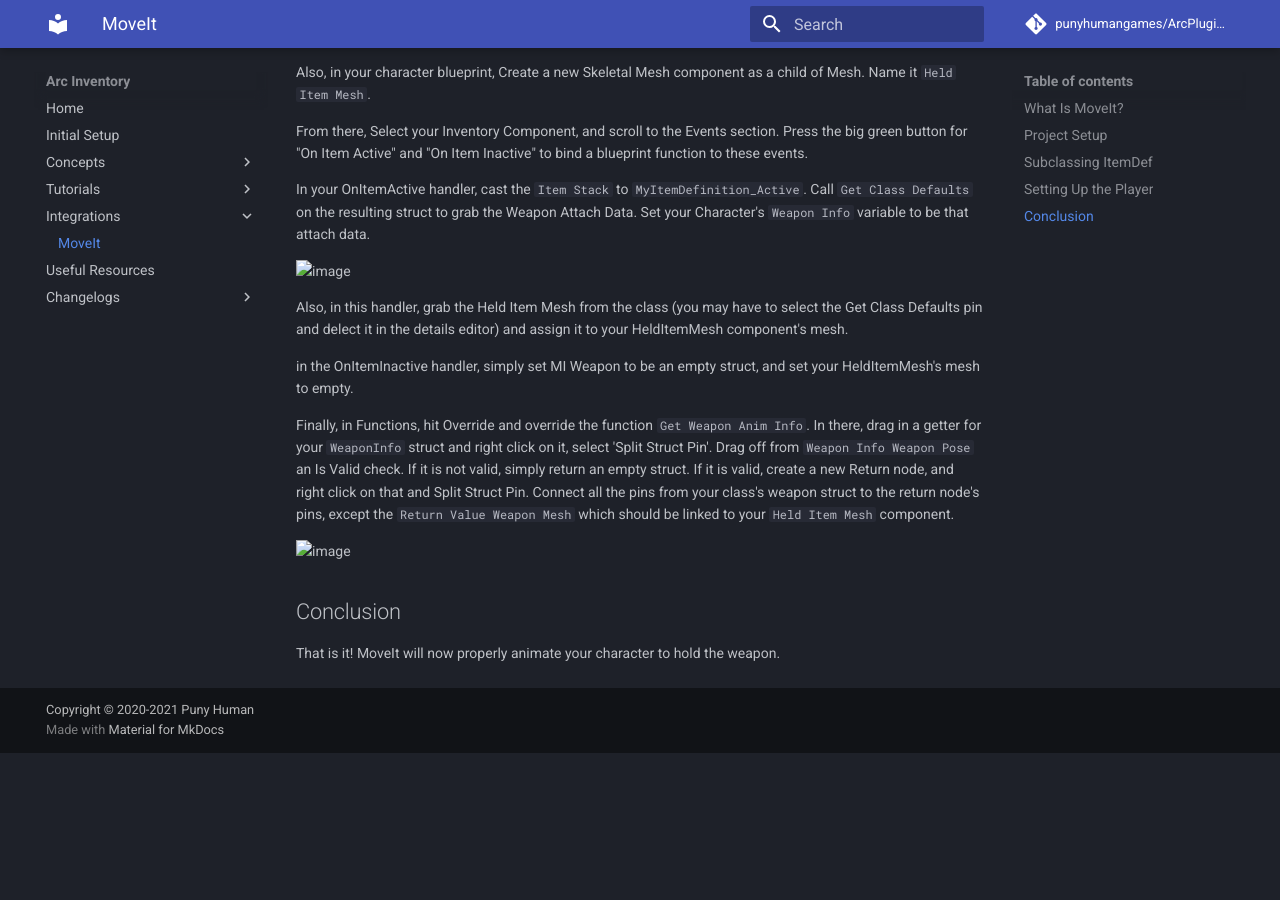
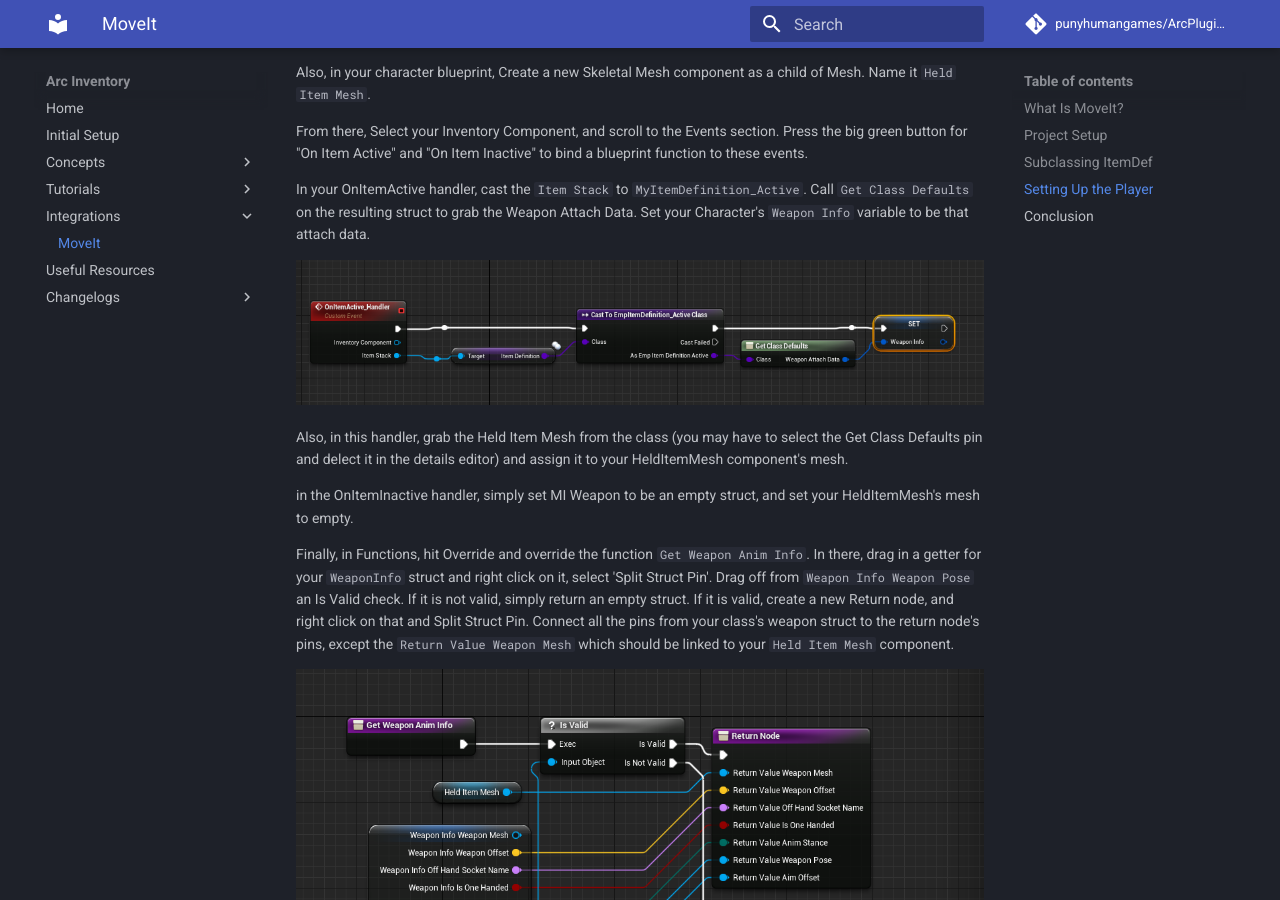
Before and after one commit to punyhumangames/ArcPluginsDocumentation, an MkDocs documentation site: the page built from docs/arcinventory/integrations/moveit.md, in a window 1280 px wide and 900 px high, scrolled down 1693 px. Built offline with MkDocs 1.6.1 and Material for MkDocs 9.7.7, drawn with Linux system fonts in a browser that asks for light colours; before the commit the page ends 2446 px from its top, so only the background shows below that.

Commit message:
fix broken images

```diff
--- a/docs/arcinventory/integrations/moveit.md
+++ b/docs/arcinventory/integrations/moveit.md
@@ -66,7 +66,7 @@
 
 In your OnItemActive handler, cast the `Item Stack` to `MyItemDefinition_Active`.  Call `Get Class Defaults` on the resulting struct to grab the Weapon Attach Data.  Set your Character's `Weapon Info` variable to be that attach data.
 
-![image](../img/miint/onitemactive.png)
+![image](../../img/miint/onitemactive.png)
 
 Also, in this handler, grab the Held Item Mesh from the class (you may have to select the Get Class Defaults pin and delect it in the details editor) and assign it to your HeldItemMesh component's mesh.
 
@@ -74,7 +74,7 @@
 
 Finally, in Functions, hit Override and override the function `Get Weapon Anim Info`.  In there, drag in a getter for your `WeaponInfo` struct and right click on it, select 'Split Struct Pin'. Drag off from `Weapon Info Weapon Pose` an Is Valid check.  If it is not valid, simply return an empty struct.  If it is valid, create a new Return node, and right click on that and Split Struct Pin.  Connect all the pins from your class's weapon struct to the return node's pins, except the `Return Value Weapon Mesh` which should be linked to your `Held Item Mesh` component.
 
-![image](../img/miint/getweaponaniminfo.png)
+![image](../../img/miint/getweaponaniminfo.png)
 
 
 ## Conclusion
```
Also changed, not shown: docs/arcinventory/initialsetup.md (+1 -1 lines), docs/index.md (+1 -1 lines).
